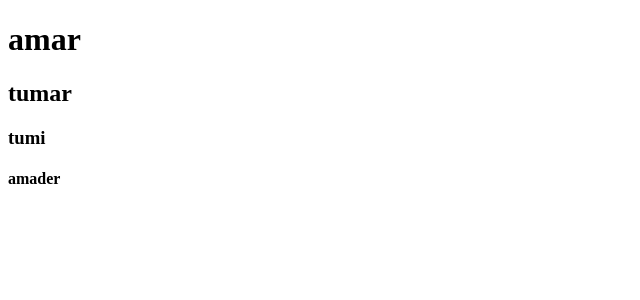
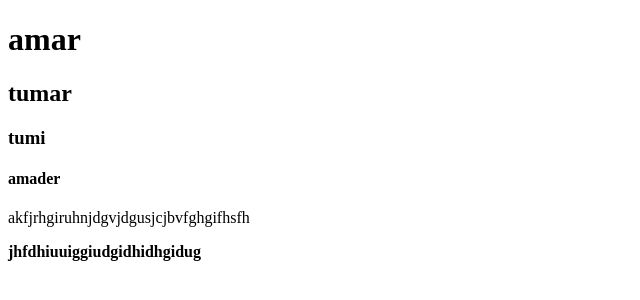
Before and after one commit to iroksana/my-8-repo, a plain HTML site: page index.html in a window 1280 px wide. Shown: the whole page, without its empty margins (0-640 px from the left). Drawn offline with Linux system fonts and the light colour scheme.

Commit message:
first commit

```diff
--- a/index.html
+++ b/index.html
@@ -8,6 +8,8 @@
     <h2>tumar</h2>
     <h3>tumi</h3>
     <h4>amader</h4>
+    <p>akfjrhgiruhnjdgvjdgusjcjbvfghgifhsfh</p>
+    <b>jhfdhiuuiggiudgidhidhgidug</b>
 </head>
 <body>
 
```
Also changed, not shown: 1 other file.
